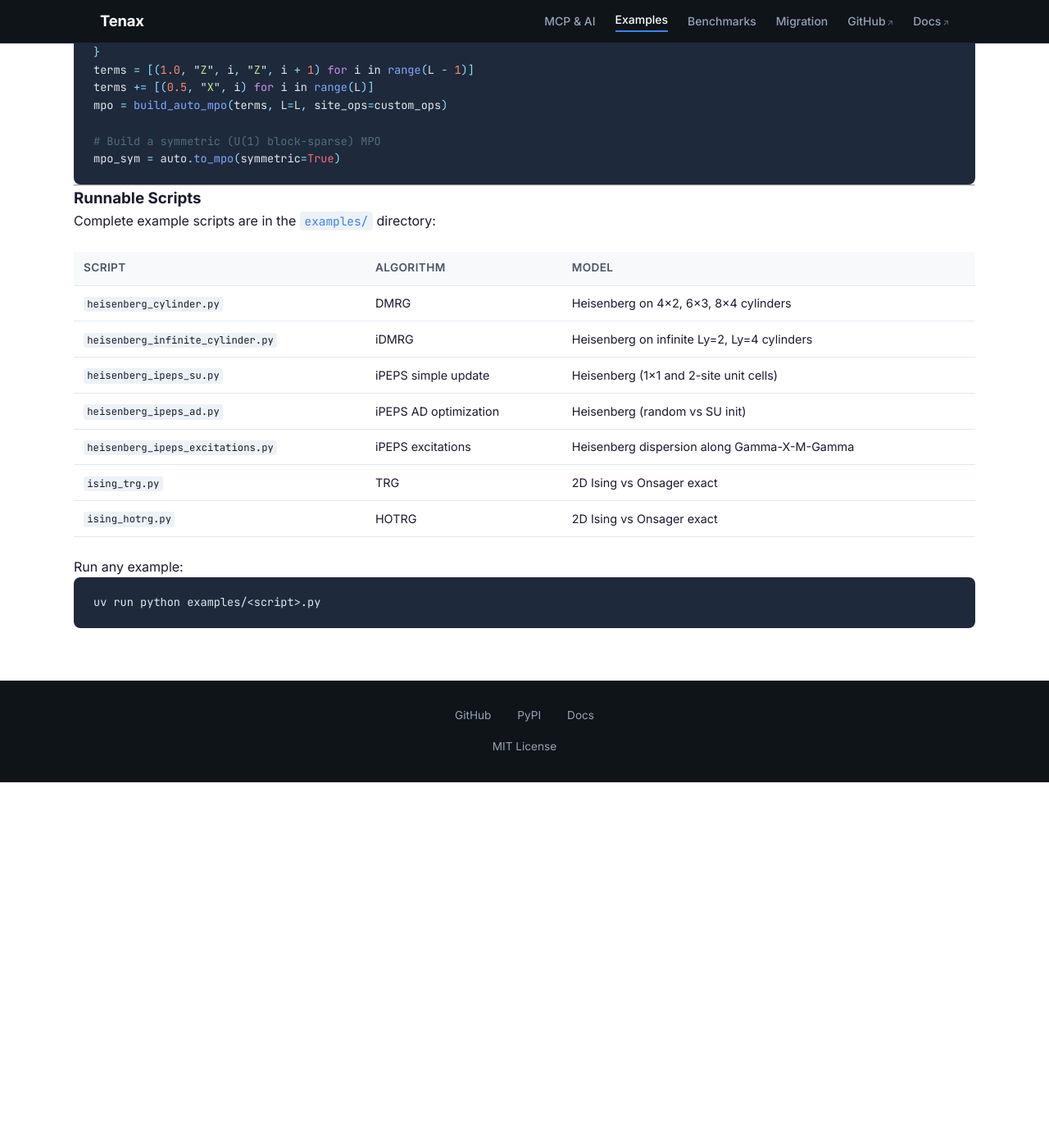
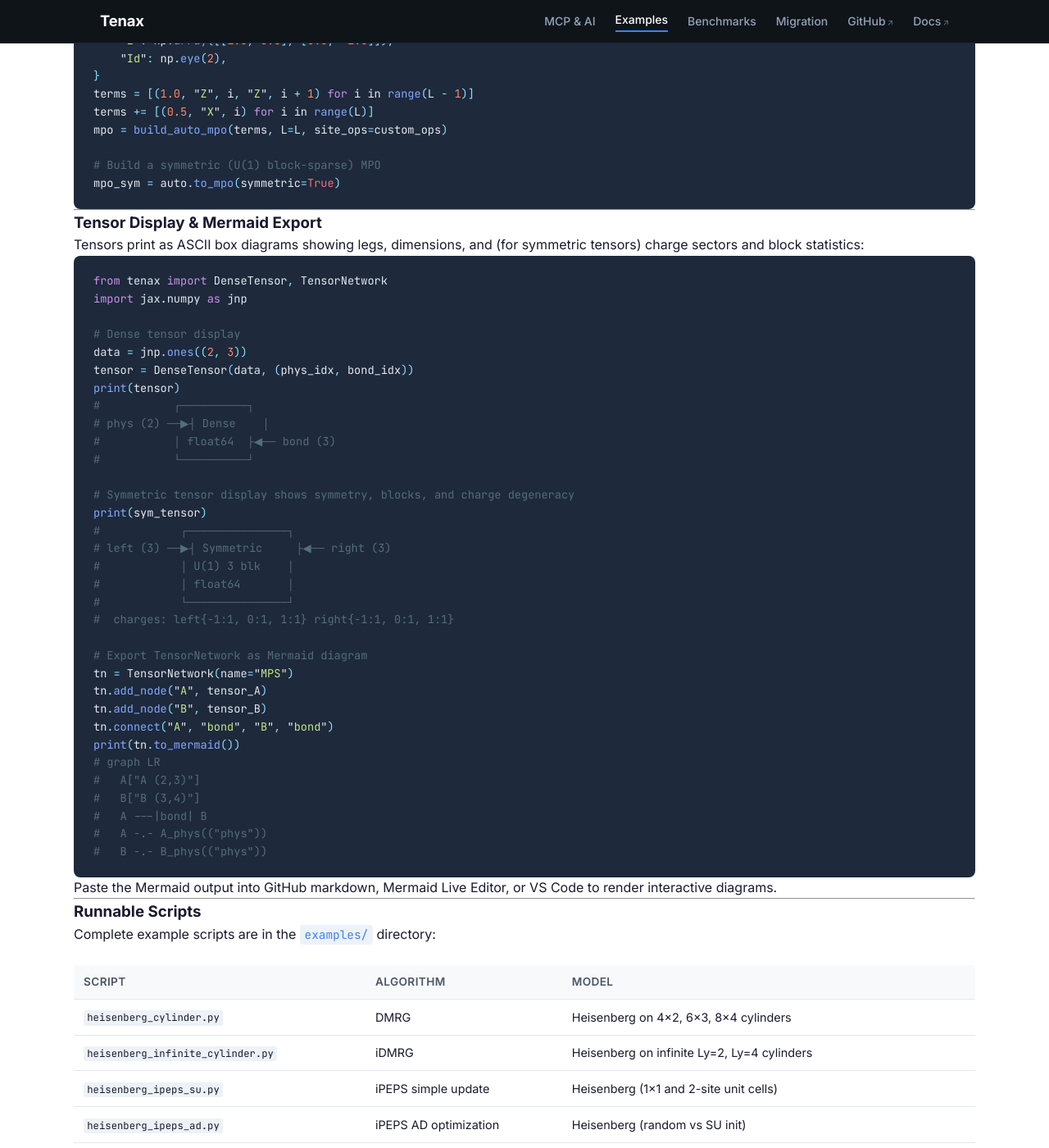
Before and after one commit to tenax-lab/tenax-lab.github.io, a Jekyll site: the page built from examples.md, in a window 1280 px wide and 1400 px high, scrolled down 6080 px. Shown: the whole window at 82% size. Built offline with Jekyll 4.4.1, drawn with Linux system fonts in a browser that asks for light colours; before the commit the page ends 7034 px from its top, so only the background shows below that; some of the changed text lies outside the part shown.

Commit message:
Add tensor display and Mermaid export examples
- Add Tensor Display & Mermaid Export section with ASCII box repr and to_mermaid() examples
- Add to table of contents

Co-Authored-By: Claude Opus 4.6 <noreply@anthropic.com>

````diff
--- a/examples.md
+++ b/examples.md
@@ -26,6 +26,7 @@ title: Code Examples
 - [iPEPS 2-Site AD Optimization](#ipeps-2-site-ad-optimization)
 - [Split-CTMRG](#split-ctmrg)
 - [AutoMPO](#autompo)
+- [Tensor Display & Mermaid Export](#tensor-display--mermaid-export)
 - [Runnable Scripts](#runnable-scripts)
 {: style="list-style: none; padding: 0;" }
 
@@ -342,6 +343,50 @@ mpo_sym = auto.to_mpo(symmetric=True)
 
 ---
 
+### Tensor Display & Mermaid Export
+
+Tensors print as ASCII box diagrams showing legs, dimensions, and (for symmetric tensors) charge sectors and block statistics:
+
+```python
+from tenax import DenseTensor, TensorNetwork
+import jax.numpy as jnp
+
+# Dense tensor display
+data = jnp.ones((2, 3))
+tensor = DenseTensor(data, (phys_idx, bond_idx))
+print(tensor)
+#           ┌──────────┐
+# phys (2) ──▶┤ Dense    │
+#           │ float64  ├◀── bond (3)
+#           └──────────┘
+
+# Symmetric tensor display shows symmetry, blocks, and charge degeneracy
+print(sym_tensor)
+#            ┌───────────────┐
+# left (3) ──▶┤ Symmetric     ├◀── right (3)
+#            │ U(1) 3 blk    │
+#            │ float64       │
+#            └───────────────┘
+#  charges: left{-1:1, 0:1, 1:1} right{-1:1, 0:1, 1:1}
+
+# Export TensorNetwork as Mermaid diagram
+tn = TensorNetwork(name="MPS")
+tn.add_node("A", tensor_A)
+tn.add_node("B", tensor_B)
+tn.connect("A", "bond", "B", "bond")
+print(tn.to_mermaid())
+# graph LR
+#   A["A (2,3)"]
+#   B["B (3,4)"]
+#   A ---|bond| B
+#   A -.- A_phys(("phys"))
+#   B -.- B_phys(("phys"))
+```
+
+Paste the Mermaid output into GitHub markdown, Mermaid Live Editor, or VS Code to render interactive diagrams.
+
+---
+
 ### Runnable Scripts
 
 Complete example scripts are in the [`examples/`](https://github.com/tenax-lab/tenax/tree/main/examples) directory:
````
